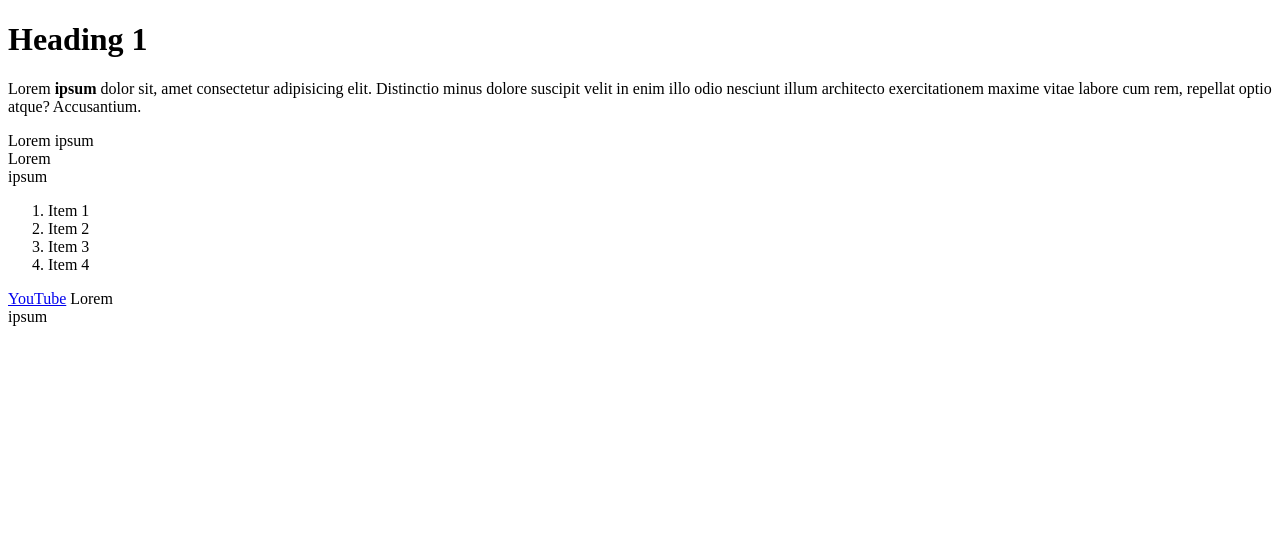
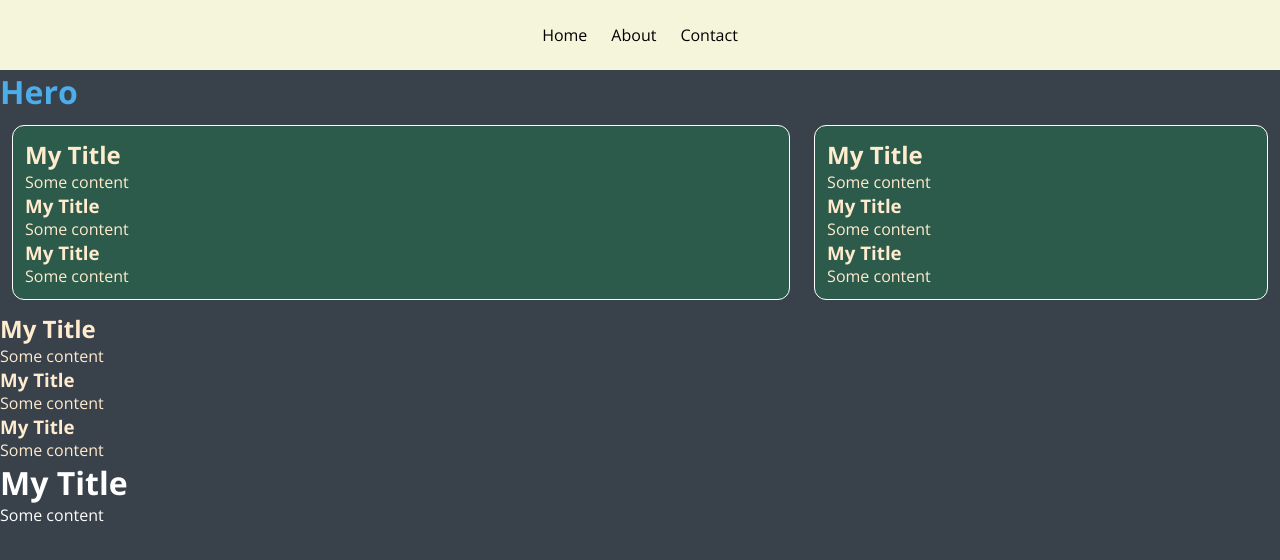
Before and after one commit to TienDucHo/training-2, a plain HTML site: page html-css/index.html in a window 1280 px wide. Drawn offline with nearby package versions, Linux system fonts and the light colour scheme.

Commit message:
Finish HTML CSS

```diff
--- a/html-css/index.html
+++ b/html-css/index.html
@@ -4,29 +4,63 @@
 <head>
     <meta charset="UTF-8">
     <meta name="viewport" content="width=device-width, initial-scale=1.0">
+    <link rel="stylesheet" href="styles.css">
     <title>HTML CSS</title>
 </head>
 
 <body>
-    <div>
-        <h1>Heading 1</h1>
-        <p>Lorem <strong>ipsum</strong> dolor sit, amet consectetur adipisicing elit. Distinctio minus dolore suscipit
-            velit in enim illo
-            odio nesciunt illum architecto exercitationem maxime vitae labore cum rem, repellat optio atque?
-            Accusantium.</p>
-    </div>
-    <span>Lorem </span> ipsum
-    <div>Lorem </div> ipsum
-    <ol>
-        <li>Item 1</li>
-        <li>Item 2</li>
-        <li>Item 3</li>
-        <li>Item 4</li>
-    </ol>
-    <a href="page.html">YouTube</a>
-    <!-- <img src="https://images.unsplash.com/photo-1682685795579-37e731bfefab?q=80&w=1887&auto=format&fit=crop&ixlib=rb-4.0.3&ixid=M3wxMjA3fDF8MHxwaG90by1wYWdlfHx8fGVufDB8fHx8fA%3D%3D"
-        alt="Canyon" /> -->
-    Lorem <br /> ipsum
+    <nav>
+        <ul>
+            <li>Home</li>
+            <li>About</li>
+            <li>Contact</li>
+        </ul>
+    </nav>
+    <main>
+        <h1 id="hero">Hero</h1>
+        <div class="card-container">
+            <article class="card">
+                <h1>My Title</h1>
+                <p>Some content</p>
+                <section>
+                    <h1>My Title</h1>
+                    <p>Some content</p>
+                </section>
+                <section>
+                    <h1>My Title</h1>
+                    <p>Some content</p>
+                </section>
+            </article>
+            <article class="card">
+                <h1>My Title</h1>
+                <p>Some content</p>
+                <section>
+                    <h1>My Title</h1>
+                    <p>Some content</p>
+                </section>
+                <section>
+                    <h1>My Title</h1>
+                    <p>Some content</p>
+                </section>
+            </article>
+        </div>
+        <article>
+            <h1>My Title</h1>
+            <p>Some content</p>
+            <section>
+                <h1>My Title</h1>
+                <p>Some content</p>
+            </section>
+            <section>
+                <h1>My Title</h1>
+                <p>Some content</p>
+            </section>
+        </article>
+    </main>
+    <footer>
+        <h1>My Title</h1>
+        <p>Some content</p>
+    </footer>
 </body>
 
 </html>
--- /dev/null
+++ b/html-css/styles.css
@@ -0,0 +1,78 @@
+@import url("https://fonts.googleapis.com/css2?family=Open+Sans:wght@300;400;500;600;700&display=swap");
+* {
+  margin: 0;
+  padding: 0;
+  box-sizing: border-box;
+}
+
+body {
+  background-color: rgb(57, 65, 75);
+  color: white;
+  font-family: "Open Sans";
+}
+
+#hero {
+  color: rgb(75, 173, 234);
+}
+
+main {
+  color: blanchedalmond;
+}
+
+nav ul {
+  /* main axis -> horizontal*/
+  /* axis axis */
+  padding: 24px;
+  display: flex;
+  flex-direction: row;
+  gap: 24px;
+  /* Moving along the main axis */
+  justify-content: center;
+  /* Moving along the sec axis */
+  align-items: center;
+  color: black;
+  background-color: beige;
+}
+
+nav ul li {
+  list-style: none;
+}
+
+.card-container {
+  display: flex;
+  justify-content: center;
+  align-items: center;
+}
+
+.card:nth-child(1) {
+  flex-grow: 2;
+}
+
+.card:nth-child(2) {
+  flex-grow: 1;
+}
+
+.card {
+  background-color: rgb(45, 91, 75);
+  border: 1px solid white;
+  border-radius: 12px;
+  padding: 12px;
+  margin: 12px;
+}
+
+/* Desktop first design */
+
+@media screen and (max-width: 800px) {
+  .card-container {
+    flex-direction: column;
+  }
+}
+
+/* Mobile first
+
+@media screen and (min-width: 550px) {
+  .card-container {
+    flex-direction: column;
+  }
+}
+*/
```
